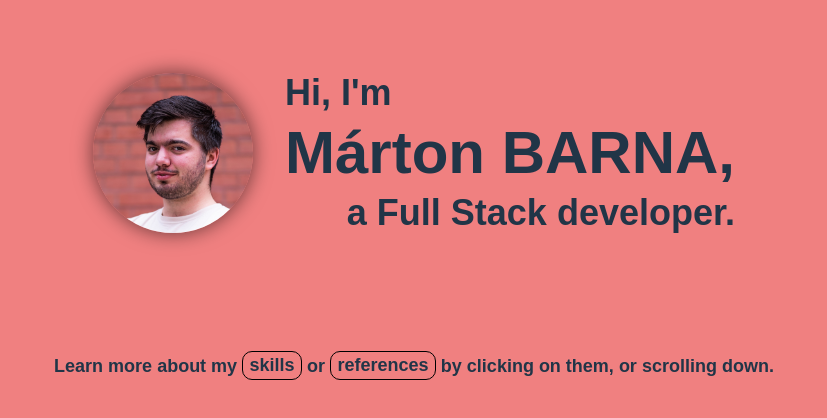
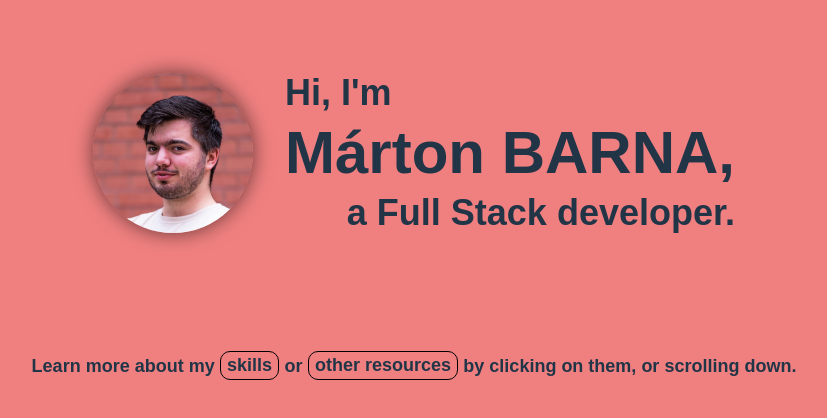
Before and after one commit to BrownieMaar/BrownieMaar, a Next.js app: page / in a window 1280 px wide. Shown: the part 170-588 px from the top of the page, without its empty margins (226-1053 px from the left). Built offline with nearby package versions, Linux system fonts and the light colour scheme.

Commit message:
FIX: nomenclature

```diff
--- a/components/Welcome.tsx
+++ b/components/Welcome.tsx
@@ -29,7 +29,7 @@ export default function Welcome() {
             my <a href="#skillpage" className="jump"
                 onClick={(e) => scrollToId(e)}>skills</a> or <a href="#platforms" className="jump"
                     onClick={(e) => scrollToId(e)}
-                >references</a> by
+                >other resources</a> by
             clicking on them, or scrolling down.
         </div>
     </div>
```
